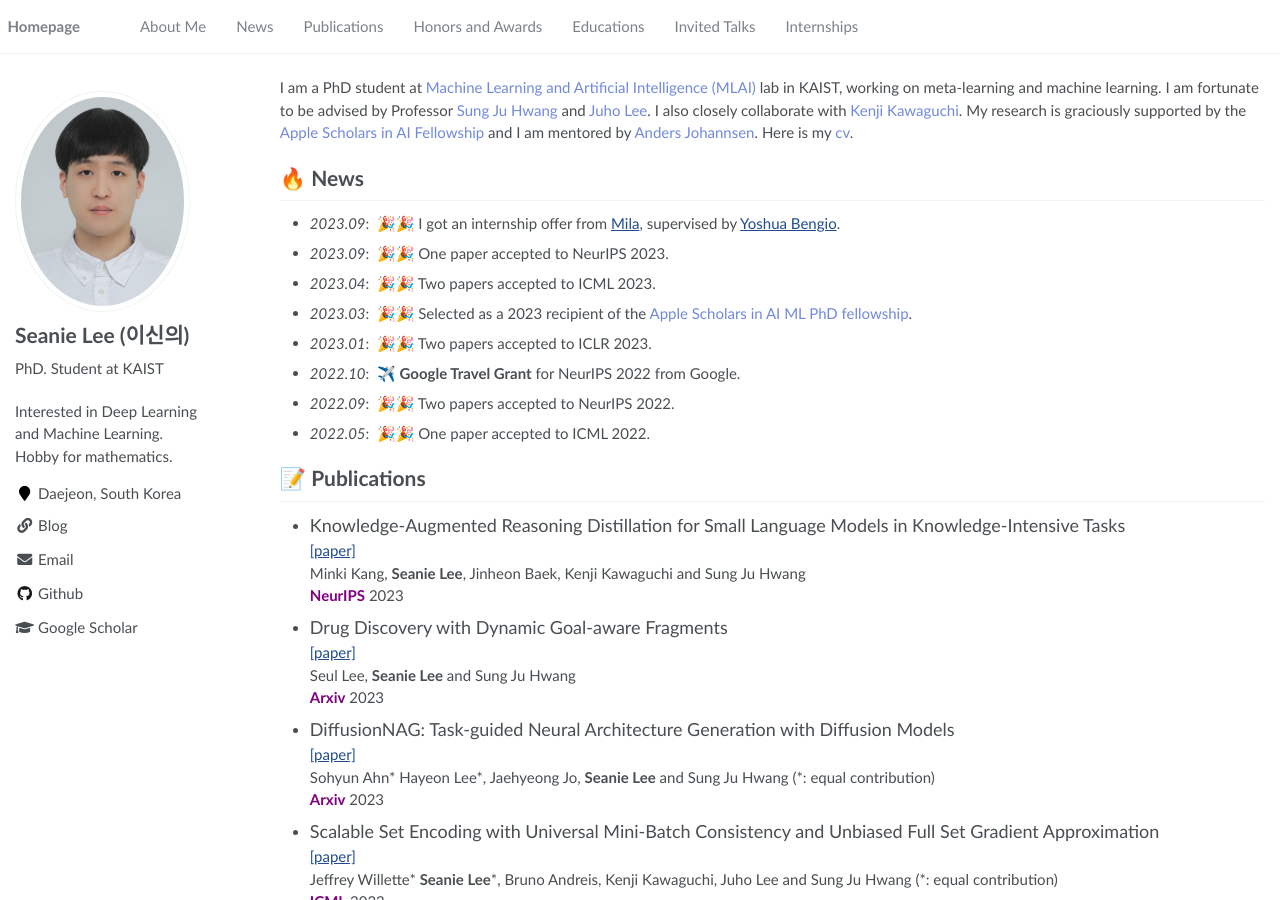
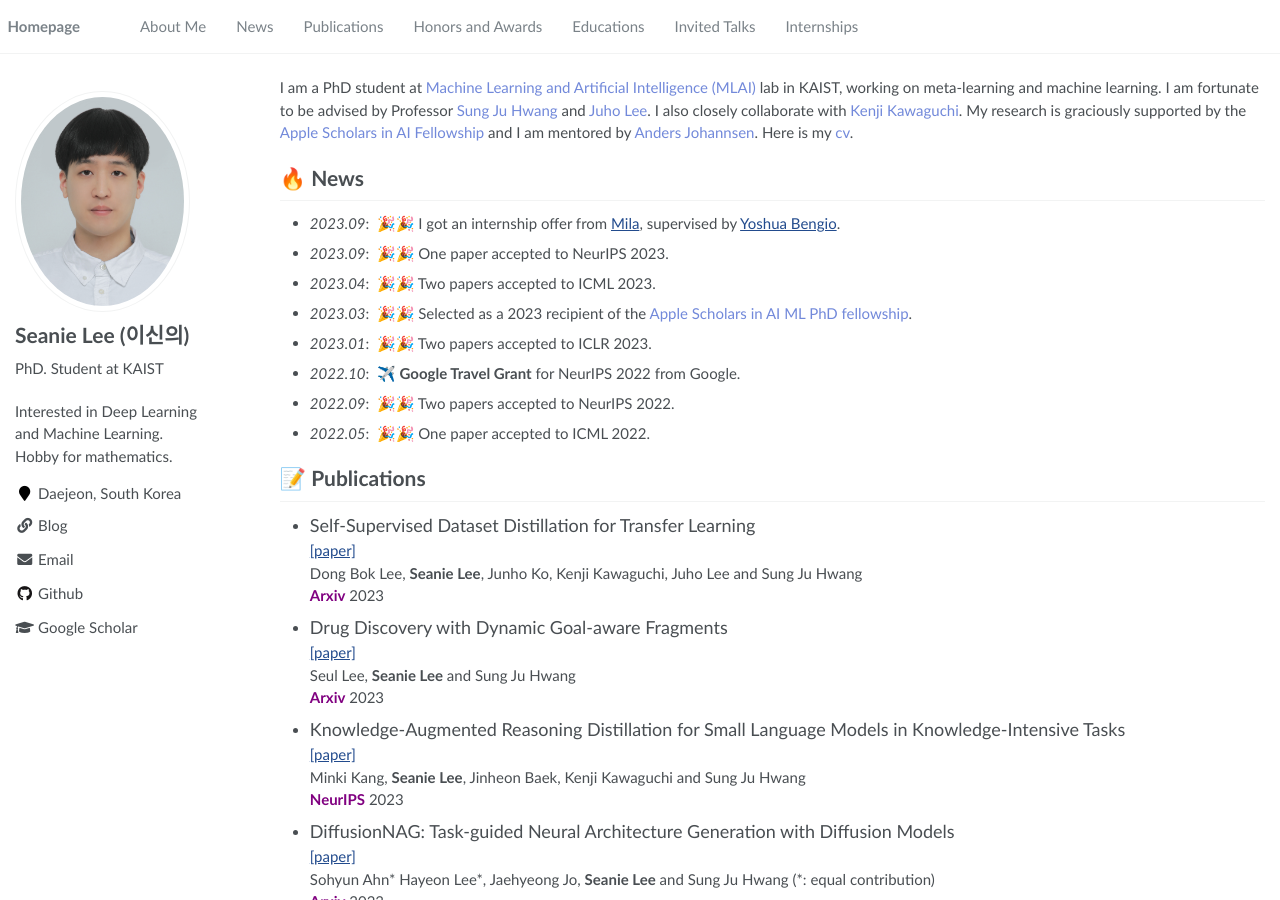
Before and after one commit to seanie12/seanie12.github.io, a Jekyll site: the page built from _pages/about.md, in a window 1280 px wide and 900 px high. Built offline with Jekyll 4.4.1, drawn with Linux system fonts in a browser that asks for light colours.

Commit message:
Update about.md

```diff
--- a/_pages/about.md
+++ b/_pages/about.md
@@ -35,16 +35,21 @@ I am a PhD student at <a href="https://www.mlai-kaist.com/" style="color: #7289d
 
 # 📝 Publications
 
-- <font size="4">Knowledge-Augmented Reasoning Distillation for Small Language Models in Knowledge-Intensive Tasks</font>
-[[paper]](https://arxiv.org/abs/2305.18395) \\
-Minki Kang, **Seanie Lee**, Jinheon Baek, Kenji Kawaguchi and Sung Ju Hwang \\
-<span style="color:purple">**NeurIPS**</span> 2023
+
+- <font size="4">Self-Supervised Dataset Distillation for Transfer Learning</font>
+[[paper]](https://arxiv.org/abs/2310.06511) \\
+Dong Bok Lee, **Seanie Lee**, Junho Ko, Kenji Kawaguchi, Juho Lee and Sung Ju Hwang \\
+<span style="color:purple">**Arxiv**</span> 2023
 
 - <font size="4">Drug Discovery with Dynamic Goal-aware Fragments</font>
 [[paper]](https://arxiv.org/abs/2310.00841) \\
 Seul Lee, **Seanie Lee** and Sung Ju Hwang \\
 <span style="color:purple">**Arxiv**</span> 2023
 
+- <font size="4">Knowledge-Augmented Reasoning Distillation for Small Language Models in Knowledge-Intensive Tasks</font>
+[[paper]](https://arxiv.org/abs/2305.18395) \\
+Minki Kang, **Seanie Lee**, Jinheon Baek, Kenji Kawaguchi and Sung Ju Hwang \\
+<span style="color:purple">**NeurIPS**</span> 2023
 
 
 - <font size="4">DiffusionNAG: Task-guided Neural Architecture Generation with Diffusion Models</font>
```
